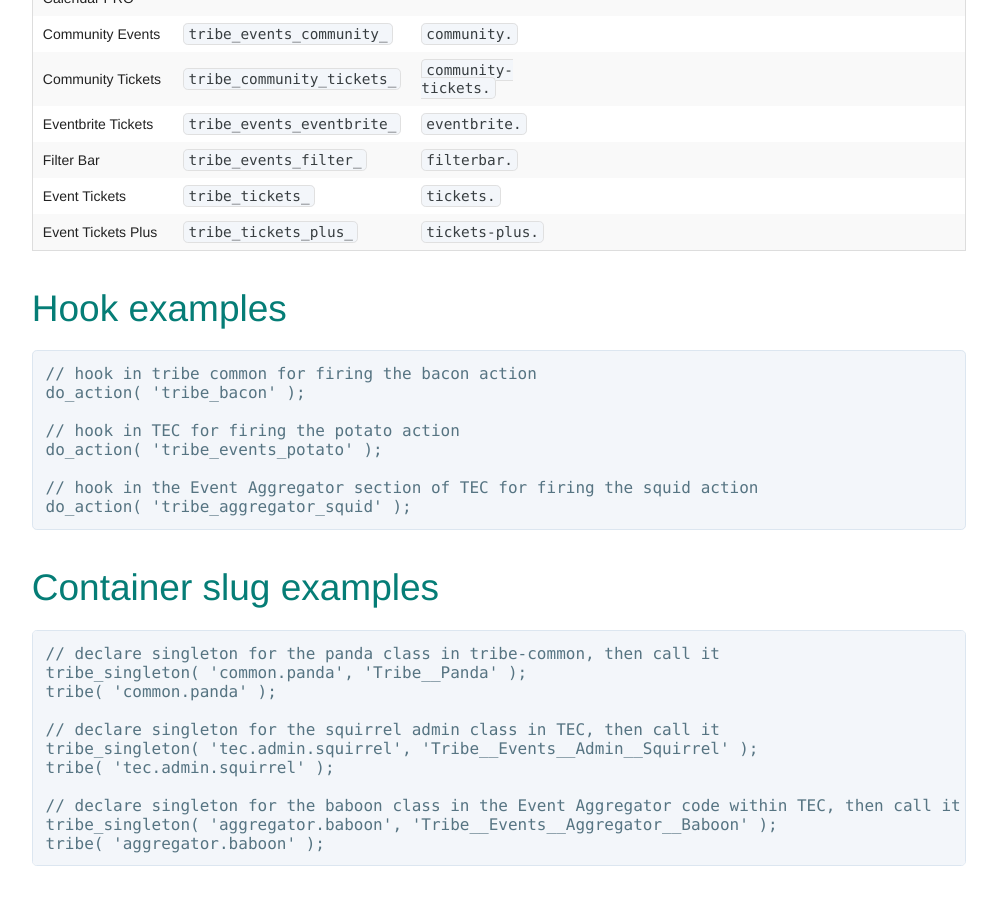
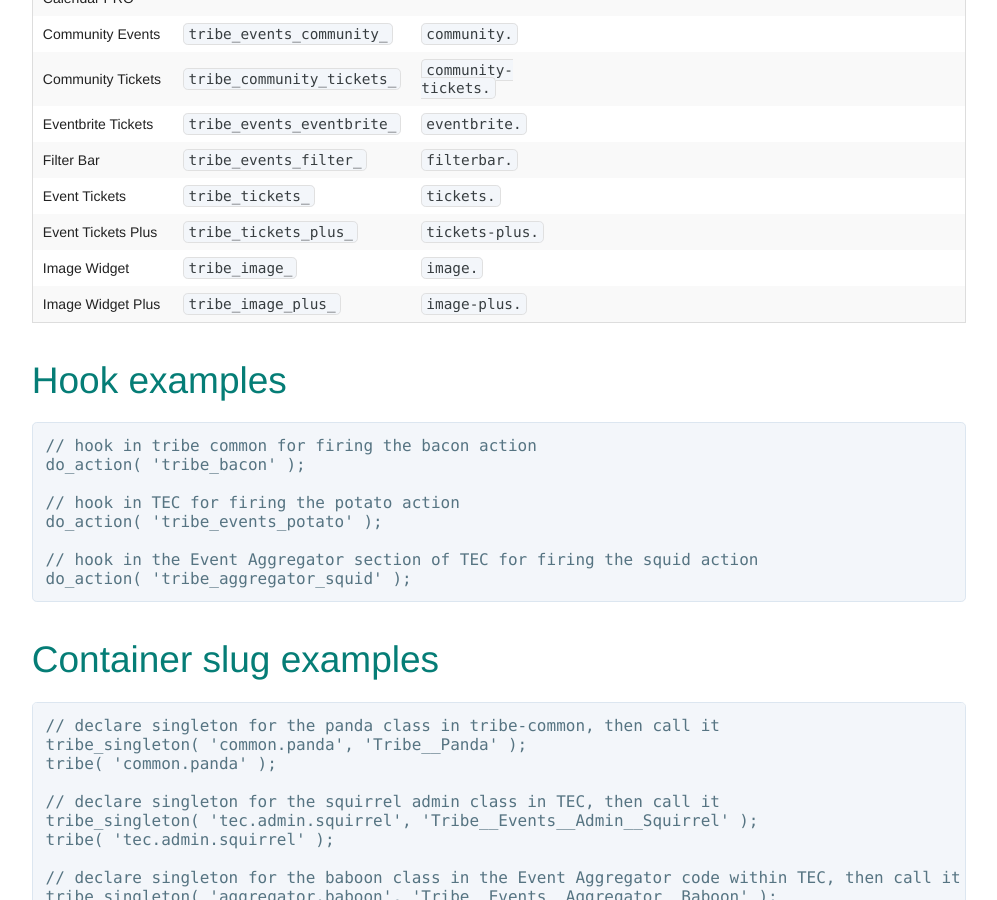
Before and after one commit to moderntribe/products-engineering, a Jekyll site: the page built from plugins/index.html, in a window 1280 px wide and 900 px high, scrolled down 517 px. Shown: the whole window, without its empty margins (141-1138 px from the left). Built offline with Jekyll 4.4.1, drawn with Linux system fonts in a browser that asks for light colours; nearby versions of some CDN libraries; some web fonts are replaced.

Commit message:
Add image-widget and image-widget-plus prefix

```diff
--- a/plugins/index.html
+++ b/plugins/index.html
@@ -19,6 +19,8 @@ prefixes are as follows:
 | Filter Bar | `tribe_events_filter_` | `filterbar.` | |
 | Event Tickets | `tribe_tickets_` | `tickets.` | |
 | Event Tickets Plus | `tribe_tickets_plus_` | `tickets-plus.` | |
+| Image Widget | `tribe_image_` | `image.` | |
+| Image Widget Plus | `tribe_image_plus_` | `image-plus.` | |
 
 ## Hook examples
 
```
